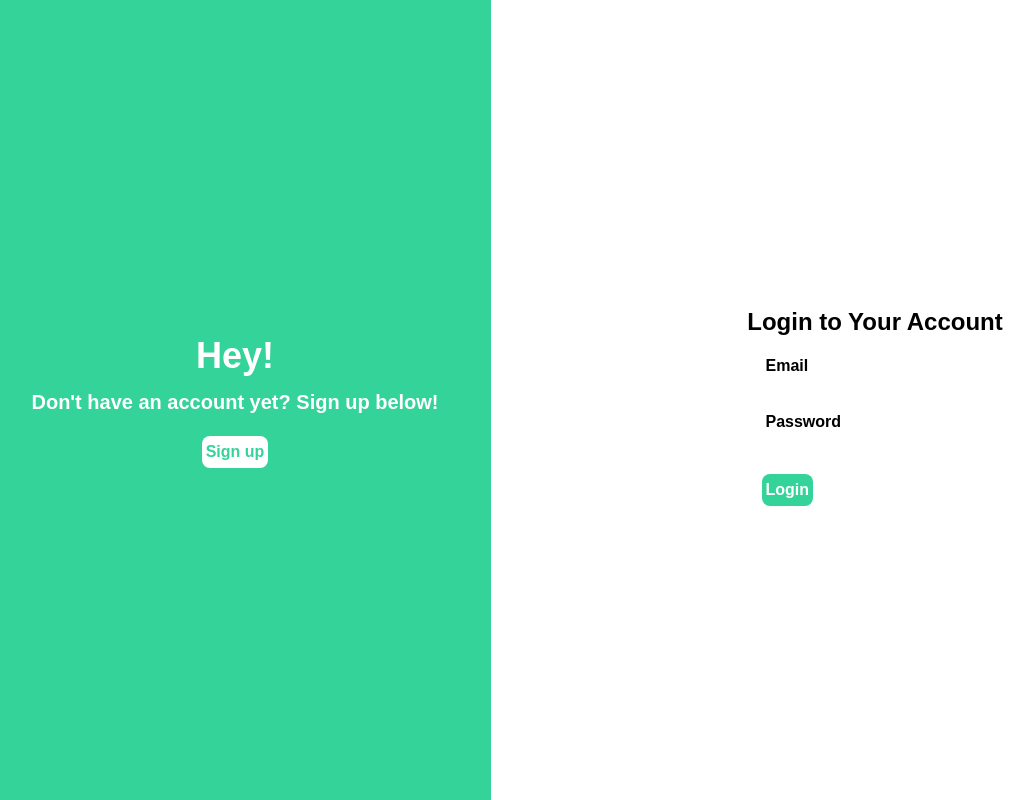
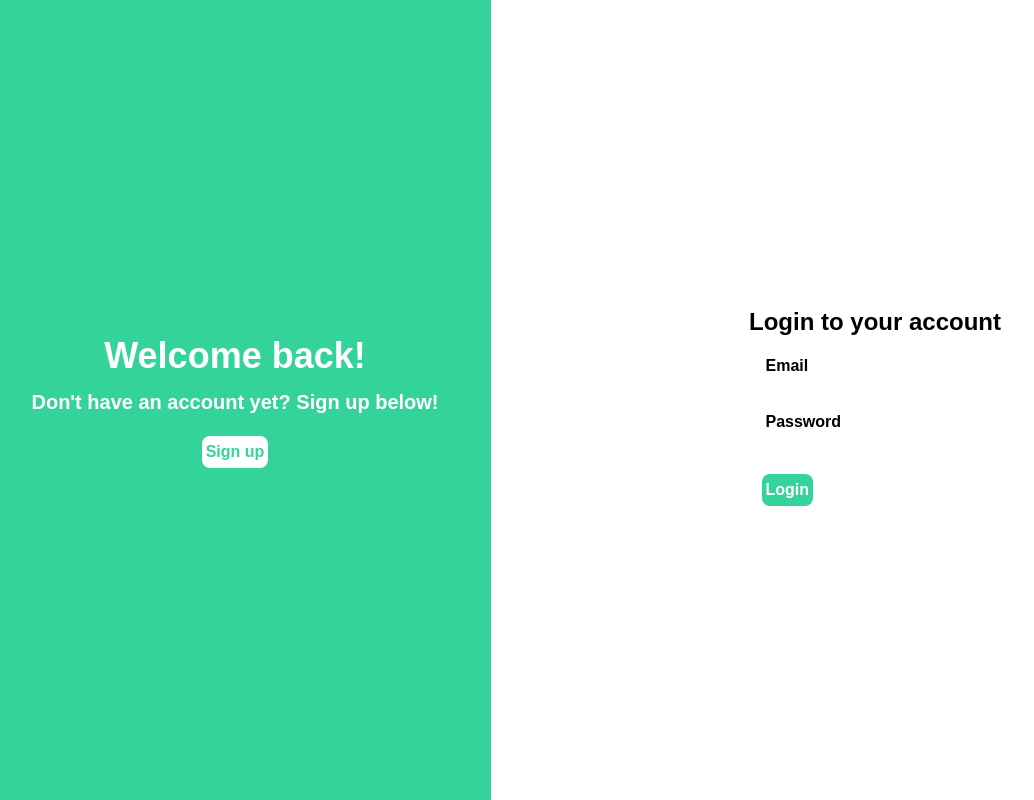
Before and after one commit to Thoss24/social-media-clone, a React (Vite) app in the folder social-media-clone/: page / in a window 1280 px wide. Shown: the whole page, without its empty margins (21-1055 px from the left). Built offline with nearby package versions, Linux system fonts and the light colour scheme.

Commit message:
login & sign up pages animation done

```diff
--- a/social-media-clone/src/components/layouts/LoginRegistrationLayout.tsx
+++ b/social-media-clone/src/components/layouts/LoginRegistrationLayout.tsx
@@ -1,44 +1,17 @@
 import { Outlet, useLocation } from "react-router-dom";
-import { motion, useAnimationControls, useScroll } from "framer-motion";
-import { NavLink } from "react-router-dom";
-import { useState, useEffect, useCallback } from "react";
+import { motion, useAnimationControls } from "framer-motion";
+import LoginSignUpAside from "../login-sign-up-pages/LoginSignUpAside";
 
 const LoginRegistrationLayout = () => {
-  const [isCreateAccountDisplaying, setIsCreateAccountDisplaying] =
-    useState<boolean>(false);
-
-  const [windowSize, setWindowSize] = useState<number>(0);
 
   const location = useLocation();
 
   const asideControls = useAnimationControls();
   const outletControls = useAnimationControls();
 
-  const handleWindowWidthResize = useCallback(() => {
-    setWindowSize(window.innerWidth)
-  }, [])
-
-  useEffect(() => {
-    window.addEventListener('resize', handleWindowWidthResize)
-    console.log(windowSize)
-    return () => {
-      window.removeEventListener('resize', handleWindowWidthResize)
-    }
-
-    // if (scrollX <= 580) {
-    //   asideControls.start({
-    //     x: 0
-    //   })
-    //   outletControls.start({
-    //     x: 0
-    //   })
-    // }
-  }, [handleWindowWidthResize])
-
   const createAccountDisplayHandler = () => {
     asideControls.start({
       x: "150%",
-        opacity: [0.5, 1],
       transition: {
         duration: 0.5,
         ease: "linear",
@@ -46,7 +19,6 @@ const LoginRegistrationLayout = () => {
     });
     outletControls.start({
       x: "-70%",
-        opacity: [0.5, 1],
       transition: {
         duration: 0.5,
         ease: "linear",
@@ -54,16 +26,9 @@ const LoginRegistrationLayout = () => {
     });
   };
 
-  const handleAsideAnimationComplete = () => {
-    const aside = document.getElementById('login-sign-up-aside') as HTMLDivElement;
-    // aside.style.transform = ''
-    console.log("test")
-  }
-
   const loginDisplayHandler = () => {
     asideControls.start({
       x: 0,
-      opacity: [0.5, 1],
       transition: {
         duration: 0.5,
         ease: "linear",
@@ -71,7 +36,6 @@ const LoginRegistrationLayout = () => {
     });
     outletControls.start({
       x: 0,
-      opacity: [0.5, 1],
       transition: {
         duration: 0.5,
         ease: "linear",
@@ -83,33 +47,36 @@ const LoginRegistrationLayout = () => {
     <div className="h-dvh flex flex-col sm:flex-row font sm:text-black bg-emerald-400 sm:bg-white font-semibold justify-center items-center">
       <motion.div
         id="login-sign-up-aside"
-        onAnimationComplete={handleAsideAnimationComplete}
         animate={asideControls}
         className="sm:flex hidden justify-center flex-col items-center w-full sm:w-2/5 bg-emerald-400 sm:h-dvh"
       >
-        <h2 className="text-4xl text-white font-extrabold sm:visible m-1">
-          Hey!
-        </h2>
-        <h3 className="text-xl text-center text-white font-extrabold sm:visible m-2">
-          Don't have an account yet? Sign up below!
-        </h3>
         {location.pathname === "/" ? (
-          <button
-            className="mt-3 rounded-lg text-emerald-400 bg-white sm:visible p-1"
-            onClick={createAccountDisplayHandler}
-          >
-            <NavLink to={"/create-account"}>Sign up</NavLink>
-          </button>
+          <LoginSignUpAside
+            title={"Welcome back!"}
+            body={"Don't have an account yet? Sign up below!"}
+            asideDisplayHandler={createAccountDisplayHandler}
+            pageLocation={"/create-account"}
+            btnText={"Sign up"}
+          />
         ) : (
-          <button
-            className="mt-3 rounded-lg text-emerald-400 bg-white sm:visible p-1"
-            onClick={loginDisplayHandler}
-          >
-            <NavLink to={"/"}>Login</NavLink>
-          </button>
+          <LoginSignUpAside
+            title={"Hey!"}
+            body={"Already have an account? Login below!"}
+            asideDisplayHandler={loginDisplayHandler}
+            pageLocation={"/"}
+            btnText={"Login"}
+          />
         )}
       </motion.div>
-      <motion.div animate={outletControls} className="w-full sm:w-3/5">
+
+      <motion.div
+        animate={outletControls}
+        className="w-full sm:w-3/5 hidden sm:flex"
+      >
+        <Outlet />
+      </motion.div>
+
+      <motion.div className="w-full sm:w-3/5 sm:hidden flex">
         <Outlet />
       </motion.div>
     </div>
--- /dev/null
+++ b/social-media-clone/src/components/login-sign-up-pages/LoginSignUpAside.tsx
@@ -0,0 +1,24 @@
+import { NavLink } from "react-router-dom"
+
+const LoginSignUpAside: React.FC<{ asideDisplayHandler: () => void, title: string, body: string, pageLocation: string, btnText: string }> = (props) => {
+    return (
+        <>
+        <h2 className="text-4xl text-white font-extrabold sm:visible m-1 text-center ">
+          {props.title}
+        </h2>
+        <h3 className="text-xl text-center text-white font-extrabold sm:visible m-2">
+          {props.body}
+        </h3>
+        <NavLink to={props.pageLocation}>
+          <button
+            className="mt-3 rounded-lg text-emerald-400 bg-white sm:visible p-1 hover:cursor-pointer hover:scale-105"
+            onClick={props.asideDisplayHandler}
+          >
+            {props.btnText}
+          </button>
+        </NavLink>
+      </>
+    )
+}
+
+export default LoginSignUpAside;
--- /dev/null
+++ b/social-media-clone/src/components/login-sign-up-pages/LoginSignUpForm.tsx
@@ -0,0 +1,45 @@
+import { NavLink } from "react-router-dom";
+
+const LoginSignUpForm: React.FC<{
+  title: string;
+  pageLocation: string;
+  btnText: string;
+}> = (props) => {
+  return (
+    <div className="flex w-full justify-center items-center">
+      <section className="flex flex-col justify-center items-center bg-white rounded-lg p-3">
+        <h1 className="text-2xl font-semibold m-3">{props.title}</h1>
+        <form action="" className="flex flex-col justify-center items-start">
+          <fieldset className="flex flex-col justify-center items-start m-1">
+            <label htmlFor="email">Email</label>
+            <input type="email" id="email" />
+          </fieldset>
+          <fieldset className="flex flex-col justify-center items-start m-1">
+            <label htmlFor="password">Password</label>
+            <input type="password" id="password" />
+          </fieldset>
+          <div className="flex flex-row justify-between w-full">
+            <button
+              className="mt-3 rounded-lg bg-emerald-400 text-white p-1 hover:cursor-pointer hover:scale-105"
+              type="submit"
+            >
+              {props.btnText}
+            </button>
+            {props.pageLocation === "/create-account" && (
+              <NavLink to={props.pageLocation}>
+                <button
+                  className="mt-3 rounded-lg bg-emerald-400 text-white p-1 flex sm:hidden hover:cursor-pointer hover:scale-105"
+                  type="submit"
+                >
+                  Sign up
+                </button>
+              </NavLink>
+            )}
+          </div>
+        </form>
+      </section>
+    </div>
+  );
+};
+
+export default LoginSignUpForm;
--- a/social-media-clone/src/views/login-registration/CreateAccount.tsx
+++ b/social-media-clone/src/views/login-registration/CreateAccount.tsx
@@ -1,26 +1,7 @@
+import LoginSignUpForm from "../../components/login-sign-up-pages/LoginSignUpForm";
 
 const CreateAccount = () => {
-    return (
-        <div className="flex w-full justify-center items-center">
-        <section className="flex flex-col justify-center items-center bg-white rounded-lg p-3">
-            <h1 className="text-2xl font-semibold m-3">Create Account</h1>
-            <form action="" className="flex flex-col justify-center items-start">
-                <fieldset className="flex flex-col justify-center items-start m-1">
-                    <label htmlFor="email">Email</label>
-                    <input type="email" id="email"/>
-                </fieldset>
-                <fieldset className="flex flex-col justify-center items-start m-1">
-                    <label htmlFor="password">Password</label>
-                    <input type="password" id="password"/>
-                </fieldset>
-                <div className="flex flex-row justify-between w-full">
-                <button className="mt-3 rounded-lg bg-emerald-400 text-white p-1" type="submit">Login</button>
-                <button className="mt-3 rounded-lg bg-emerald-400 text-white p-1 flex sm:hidden" type="submit">Sign up</button>
-                </div>
-            </form>
-        </section>
-        </div>
-    )
+  return <LoginSignUpForm title={"Create Account"} pageLocation={"/"} btnText={"Sign up"}/>;
 };
 
 export default CreateAccount;
--- a/social-media-clone/src/views/login-registration/Login.tsx
+++ b/social-media-clone/src/views/login-registration/Login.tsx
@@ -1,26 +1,7 @@
+import LoginSignUpForm from "../../components/login-sign-up-pages/LoginSignUpForm";
 
-const Login = () => {;
-    return (
-        <div className="flex w-full justify-center items-center">
-        <section className="flex flex-col justify-center items-center bg-white rounded-lg p-3">
-            <h1 className="text-2xl font-semibold m-3">Login to Your Account</h1>
-            <form action="" className="flex flex-col justify-center items-start">
-                <fieldset className="flex flex-col justify-center items-start m-1">
-                    <label htmlFor="email">Email</label>
-                    <input type="email" id="email"/>
-                </fieldset>
-                <fieldset className="flex flex-col justify-center items-start m-1">
-                    <label htmlFor="password">Password</label>
-                    <input type="password" id="password"/>
-                </fieldset>
-                <div className="flex flex-row justify-between w-full">
-                <button className="mt-3 rounded-lg bg-emerald-400 text-white p-1" type="submit" >Login</button>
-                <button className="mt-3 rounded-lg bg-emerald-400 text-white p-1 flex sm:hidden" type="submit" >Sign up</button>
-                </div>
-            </form>
-        </section>
-        </div>
-    )
-}
+const Login = () => {
+  return <LoginSignUpForm title={"Login to your account"} pageLocation={'/create-account'} btnText={"Login"}/>;
+};
 
 export default Login;
```
Lines whose indentation alone changed are shown as unchanged.
